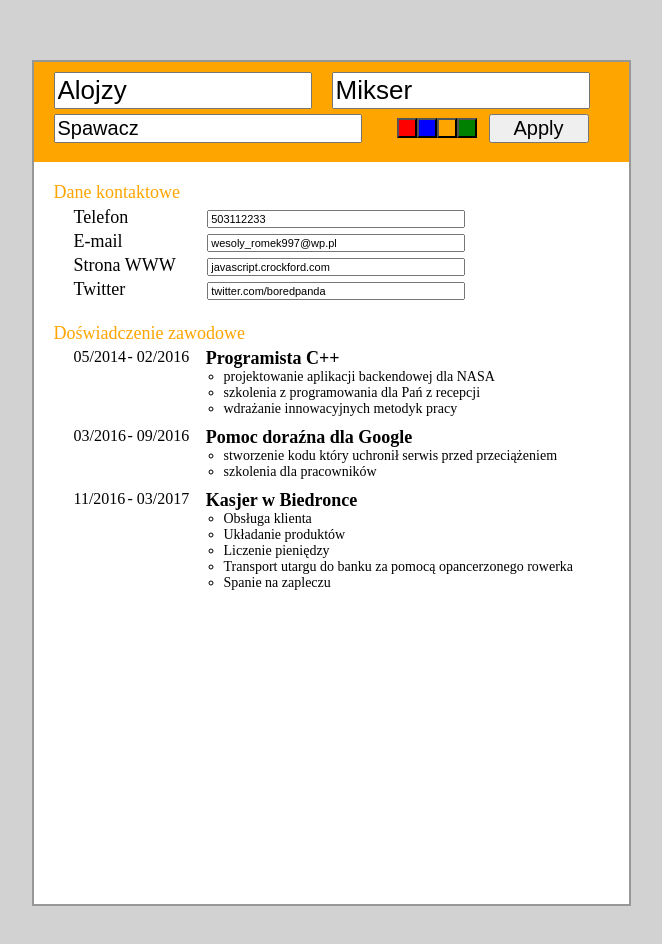
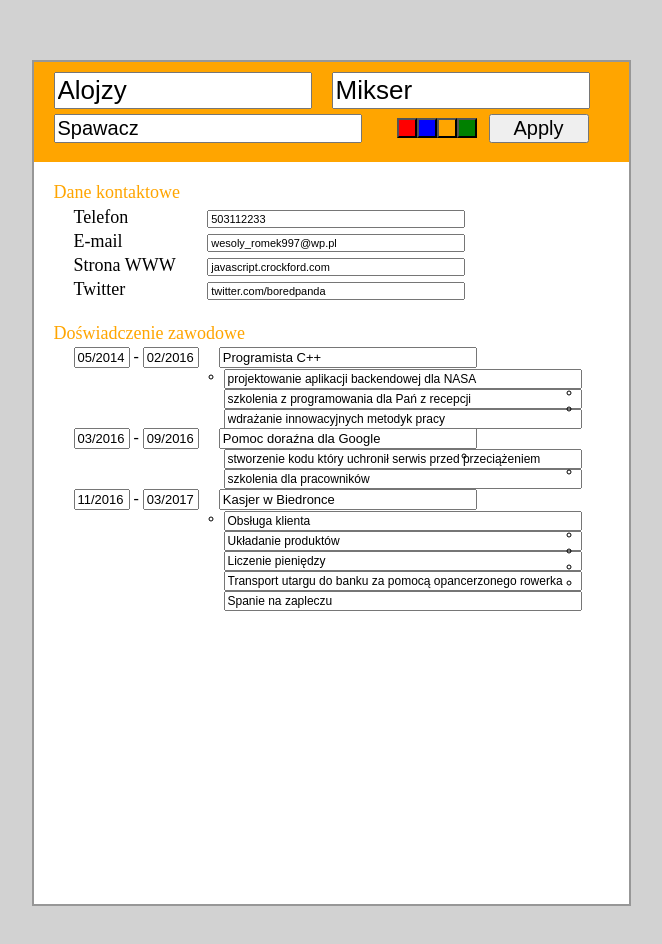
Before and after one commit to pbialy-github/editablecv, a React app: page / in a window 1280 px wide. Both pictures are taken after a click on the button "Edit". Shown: the top 944 px of the page, without its empty margins (309-971 px from the left). Built offline with nearby package versions, Linux system fonts and the light colour scheme.

Commit message:
updateState z parametrem; bind w componencie; edit experience done

```diff
--- a/components/DataSection.jsx
+++ b/components/DataSection.jsx
@@ -19,7 +19,6 @@ class DataSection extends React.Component {
             www: 'javascript.crockford.com',
             twitter: 'twitter.com/boredpanda'
         };
-        this.updateState = this.updateState.bind(this);
         //  this.changeMode = this.changeMode.bind(this);
         //this.validateKey = this.validateKey.bind(this);
     };
@@ -32,8 +31,7 @@ class DataSection extends React.Component {
         }
     }
 
-    updateState(e) {
-        const id = e.target.id;
+    updateState(id, e) {
         const val = e.target.value;
         if (this.validateKey(id, val)) {
             this.setState({ [id]: val });
@@ -61,16 +59,6 @@ class DataSection extends React.Component {
 
         return (
             <div style={myStyle} className='dataMainDiv'>
-                {/*
-            {this.props.editMode ? (
-                <div style={{margin: '10px 20px 0px 20px'}}>
-                    <EditField styles={{fontSize:'24px', width:'250px'}} id={'name'} val={this.state.name} updateState={this.updateState} />
-                    <EditField styles={{fontSize:'24px', width:'250px', marginLeft:'20px'}} id={'surname'} val={this.state.surname} updateState={this.updateState} />
-                    <br/>
-                    <EditField styles={{fontSize:'20px', width:'350px', marginTop:'5px'}} id={'job'} val={this.state.job} updateState={this.updateState} />
-                </div>
-            ) : (
-            */}
                 <div className={'section'}>
                     {/* TODO tutaj strzleczki do kolejnosci */}
                     <ValueField classes={'sectionHeader'} val={this.props.secId} styles={{color:this.props.pageColor}} />
@@ -78,7 +66,7 @@ class DataSection extends React.Component {
                     <div className='rowDiv'>
                         <ValueField classes={'descCol'} val={'Telefon'} /> {/* TODO albo na sekcje beda rozne komponenty, albo tu trzeba bedzie jakas petle po tablicy przekazywanej zrobic */}
                     {this.props.editMode ? (
-                        <EditField classes={'editValCol'} id={'phone'} val={this.state.phone} updateState={this.updateState} />
+                        <EditField classes={'editValCol'} id={'phone'} val={this.state.phone} updateState={this.updateState.bind(this, 'phone')} />
                     ) : (
                         <ValueField classes={'valCol'} val={this.state.phone} />
                     )}
@@ -87,7 +75,7 @@ class DataSection extends React.Component {
                     <div className='rowDiv'>
                         <ValueField classes={'descCol'} val={'E-mail'} />
                     {this.props.editMode ? (
-                        <EditField classes={'editValCol'} id={'email'} val={this.state.email} updateState={this.updateState} />
+                        <EditField classes={'editValCol'} val={this.state.email} updateState={this.updateState.bind(this, 'email')} />
                     ) : (
                         <ValueField classes={'valCol'} val={this.state.email} />
                     )}
@@ -96,7 +84,7 @@ class DataSection extends React.Component {
                     <div className='rowDiv'>
                         <ValueField classes={'descCol'} val={'Strona WWW'} />
                     {this.props.editMode ? (
-                        <EditField classes={'editValCol'} id={'www'} val={this.state.www} updateState={this.updateState} />
+                        <EditField classes={'editValCol'} val={this.state.www} updateState={this.updateState.bind(this, 'www')} />
                     ) : (
                         <ValueField classes={'valCol'} val={this.state.www} />
                     )}
@@ -106,7 +94,7 @@ class DataSection extends React.Component {
                         <ValueField classes={'descCol'} val={'Twitter'} />
                  {/* TODO klikalny link? LinkField? */}
                     {this.props.editMode ? (
-                        <EditField classes={'editValCol'} id={'twitter'} val={this.state.twitter} updateState={this.updateState} />
+                        <EditField classes={'editValCol'} val={this.state.twitter} updateState={this.updateState.bind(this, 'twitter')} />
                     ) : (
                         <ValueField classes={'valCol'} val={this.state.twitter} />
                     )}
--- a/components/EditField.jsx
+++ b/components/EditField.jsx
@@ -33,8 +33,8 @@ class EditField extends Field {
         }
 
         return (
-            <div style={myStyle}>
-                <input className={this.props.classes} id={this.props.id} value={this.props.val} style={this.props.styles} onChange={this.props.updateState} />
+            <div style={myStyle} className={this.props.classes}>
+                <input value={this.props.val} style={this.props.styles} onChange={this.props.updateState} />
             </div>
         );
     }
@@ -42,7 +42,6 @@ class EditField extends Field {
 
 
 EditField.props = {
-    id: PropTypes.string,
     val: PropTypes.string,
     styles: PropTypes.object,
     onChange: PropTypes.func
--- a/components/ExperienceSection.jsx
+++ b/components/ExperienceSection.jsx
@@ -1,9 +1,10 @@
 import React from 'react';
+//import update from 'react-addons-update';
 
 import ValueField from './ValueField.jsx';
 import EditField from './EditField.jsx';
 
-import { validatePhone, validateLength } from './../validators/validators.js';
+import { validateDate, validateLength } from './../validators/validators.js';
 
 class ExperienceSection extends React.Component {
 
@@ -14,10 +15,10 @@ class ExperienceSection extends React.Component {
 //			surname: 'Mikser',
 //            job: 'Spawacz',
 //            editMode: false
-            phone: '503112233',
-            email: 'wesoly_romek997@wp.pl',
-            www: 'javascript.crockford.com',
-            twitter: 'twitter.com/boredpanda',
+//            phone: '503112233',
+//            email: 'wesoly_romek997@wp.pl',
+//            www: 'javascript.crockford.com',
+//            twitter: 'twitter.com/boredpanda',
 
             // TODO to w sumie przydałoby się przenieść do jakiś zaślepek
             experiences: [{
@@ -51,31 +52,38 @@ class ExperienceSection extends React.Component {
                 ]
             }]
         };
-        this.updateState = this.updateState.bind(this);
-        //  this.changeMode = this.changeMode.bind(this);
-        //this.validateKey = this.validateKey.bind(this);
     };
 
     validateKey(key, value) {
-        if (key === 'phone') {
-            return validatePhone(value);
-        } else {
+        if (key === 'dateFrom' || key === 'dateTo') {
+            return validateDate(value);
+        } else if (key === 'task') {
+            return validateLength(value, 60);
+        }else {
             return validateLength(value, 30);
         }
     }
 
-    updateState(e) {
-        const id = e.target.id;
+    updateState(expNr, id,  e) {
         const val = e.target.value;
         if (this.validateKey(id, val)) {
-            this.setState({ [id]: val });
+            this.state.experiences[expNr] = Object.assign({}, this.state.experiences[expNr], {[id]: val});
+            this.setState({ experiences: this.state.experiences })
         }
     };
 
-//    changeMode() {
-//        console.log(`changeMode editMode=${this.state.editMode}`);
-//        this.setState(Object.assign({}, this.state, {editMode: !this.state.editMode}));
-//    }
+    updateStateFromList(expNr, taskNr, id, e) {
+        const val = e.target.value;
+        if (this.validateKey(id, val)) {
+            //if (val === '') {
+            if (false) {
+                this.state.experiences[expNr].tasks.splice(taskNr, 1);
+            } else {
+                this.state.experiences[expNr].tasks[taskNr] = val;
+            }
+            this.setState({ experiences: this.state.experiences })
+        }
+    };
 
     render() {
         const myStyle = {
@@ -98,19 +106,21 @@ class ExperienceSection extends React.Component {
                     <ValueField classes={'sectionHeader'} val={this.props.secId} styles={{color:this.props.pageColor}} />
 
 
-                {this.state.experiences.map((exp, i) => (
-                    <div className='rowDiv' key={i}>
+                {this.state.experiences.map((exp, expNr) => (
+                    <div className='rowDiv' key={expNr}>
                     {this.props.editMode ? (
                         <div>
-                            <ValueField classes={'valCol date'} val={exp.dateFrom} />
-                            <div className={'dateDash'}>-</div>
-                            <ValueField classes={'valCol date'} val={exp.dateTo} />
-                            <ValueField classes={'valCol position'} val={exp.position} />
+                            <div className={'datesForExp'}>
+                                <EditField classes={'editDate'} val={exp.dateFrom} updateState={this.updateState.bind(this, expNr, 'dateFrom')}/>
+                                <div className={'dateDash'}>-</div>
+                                <EditField classes={'editDate'} val={exp.dateTo} updateState={this.updateState.bind(this, expNr, 'dateTo')}/>
+                            </div>
+                            <EditField classes={'editPosition'} val={exp.position} updateState={this.updateState.bind(this, expNr, 'position')}/>
                             <ul className={'tasks'}>
                             <br />
-                        {exp.tasks.map((task, j) => (
-                            <li key={j}>
-                                <ValueField classes={'valCol task'} val={task} />
+                        {exp.tasks.map((task, taskNr) => (
+                            <li key={taskNr}>
+                                <EditField classes={'editTask'} val={task} updateState={this.updateStateFromList.bind(this, expNr, taskNr, 'task')} />
                                 <br />
                             </li>
                         ))}
@@ -118,9 +128,11 @@ class ExperienceSection extends React.Component {
                         </div>
                     ) : (
                         <div>
-                            <ValueField classes={'valCol date'} val={exp.dateFrom} />
-                            <div className={'dateDash'}>-</div>
-                            <ValueField classes={'valCol date'} val={exp.dateTo} />
+                            <div className={'datesForExp'}>
+                                <ValueField classes={'valCol date'} val={exp.dateFrom} />
+                                <div className={'dateDash'}>-</div>
+                                <ValueField classes={'valCol date'} val={exp.dateTo} />
+                            </div>
                             <ValueField classes={'valCol position'} val={exp.position} />
                             <ul className={'tasks'}>
                             <br />
--- a/components/Header.jsx
+++ b/components/Header.jsx
@@ -14,7 +14,6 @@ class Header extends React.Component {
 			surname: 'Mikser',
             job: 'Spawacz',
         };
-        this.updateState = this.updateState.bind(this);
     };
 
 	componentDidMount() {
@@ -34,8 +33,7 @@ class Header extends React.Component {
         return true;
     }
 
-    updateState(e) {
-        const id = e.target.id;
+    updateState(id, e) {
         const val = e.target.value;
         if (this.validateKey(id, val)) {
             this.setState({ [id]: val });
@@ -54,10 +52,10 @@ class Header extends React.Component {
             <div style={myStyle}>
             {this.props.editMode ? (
                 <div style={{margin: '10px 20px 0px 20px'}}>
-                    <EditField styles={{fontSize:'26px', width:'250px'}} id={'name'} val={this.state.name} updateState={this.updateState} />
-                    <EditField styles={{fontSize:'26px', width:'250px', marginLeft:'20px'}} id={'surname'} val={this.state.surname} updateState={this.updateState} />
+                    <EditField styles={{fontSize:'26px', width:'250px'}} val={this.state.name} updateState={this.updateState.bind(this, 'name')} />
+                    <EditField styles={{fontSize:'26px', width:'250px', marginLeft:'20px'}} val={this.state.surname} updateState={this.updateState.bind(this, 'surname')} />
                     <br/>
-                    <EditField styles={{fontSize:'20px', width:'300px', marginTop:'5px'}} id={'job'} val={this.state.job} updateState={this.updateState} />
+                    <EditField styles={{fontSize:'20px', width:'300px', marginTop:'5px'}} val={this.state.job} updateState={this.updateState.bind(this, 'job')} />
                     <span className='colorsEditor'>
                         <button id='changeColorRed' className={'colorChanger'} style={{backgroundColor:'red'}} />
                         <button id='changeColorBlue' className={'colorChanger'} style={{backgroundColor:'blue'}} />
--- a/css/styles.css
+++ b/css/styles.css
@@ -29,7 +29,7 @@ div.section {
     margin: 20px 20px 0px 20px;
 }
 
-input.editValCol {
+div.dataMainDiv div.editValCol>input {
     font-size: 11px;
     width: 250px;
 }
@@ -56,6 +56,42 @@ div.experienceMainDiv div.valCol.date {
     width: 50px;
 }
 
+div.experienceMainDiv div.editDate {
+    float: left;
+    margin-top: -2px;
+}
+
+div.experienceMainDiv div.editDate>input {
+    font-size: 13px;
+    width: 48px;
+}
+
+
+div.experienceMainDiv div.editPosition {
+    float: left;
+    margin-top: -2px;
+    margin-left: 20px;
+}
+
+div.experienceMainDiv div.editPosition>input {
+    font-size: 13px;
+    width: 250px;
+}
+
+div.experienceMainDiv div.editTask {
+    float: left;
+    margin-top: -2px;
+}
+
+div.experienceMainDiv div.editTask>input {
+    font-size: 12px;
+    width: 350px;
+}
+
+/*
+div.dataMainDiv div.editValCol>input {
+}
+*/
 div.experienceMainDiv div.valCol.date>div {
     font-size: 16px;
 }
@@ -84,8 +120,10 @@ div.experienceMainDiv li {
 }
 
 div.experienceMainDiv div.valCol.task {
-    width: 380px;
+    width: 360px;
     margin: 0px 0px 0px 0px;
+    overflow: hidden;
+    white-space: nowrap;
 }
 
 
@@ -96,3 +134,7 @@ div.experienceMainDiv div.valCol.task * {
 div.experienceMainDiv div.rowDiv {
     margin: 4px 0px 4px 20px;
 }
+
+div.experienceMainDiv div.datesForExp {
+    /* width: 200px; */
+}
--- a/validators/validators.js
+++ b/validators/validators.js
@@ -23,9 +23,15 @@ const validatePhone = (phone) => {
     return patt.test(phone) && validateLength(phone);
 }
 
+const validateDate = (date) => {
+    const patt = /^[0-9]{0,2}\/[0-9]{0,4}$/;
+    return patt.test(date);
+}
+
 export {
     validateLength,
     validateName,
     validateJob,
-    validatePhone
+    validatePhone,
+    validateDate
 }
```
